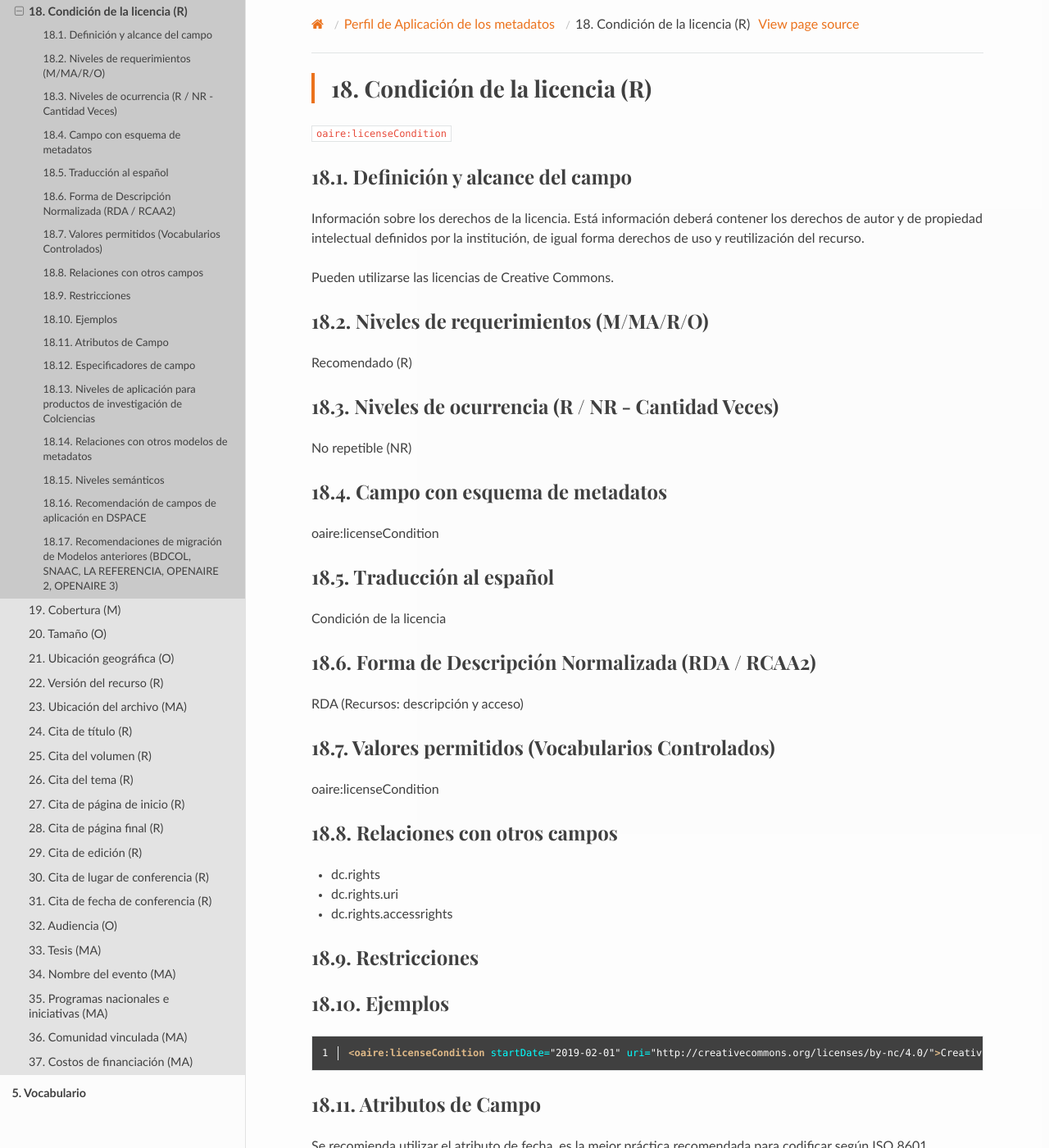
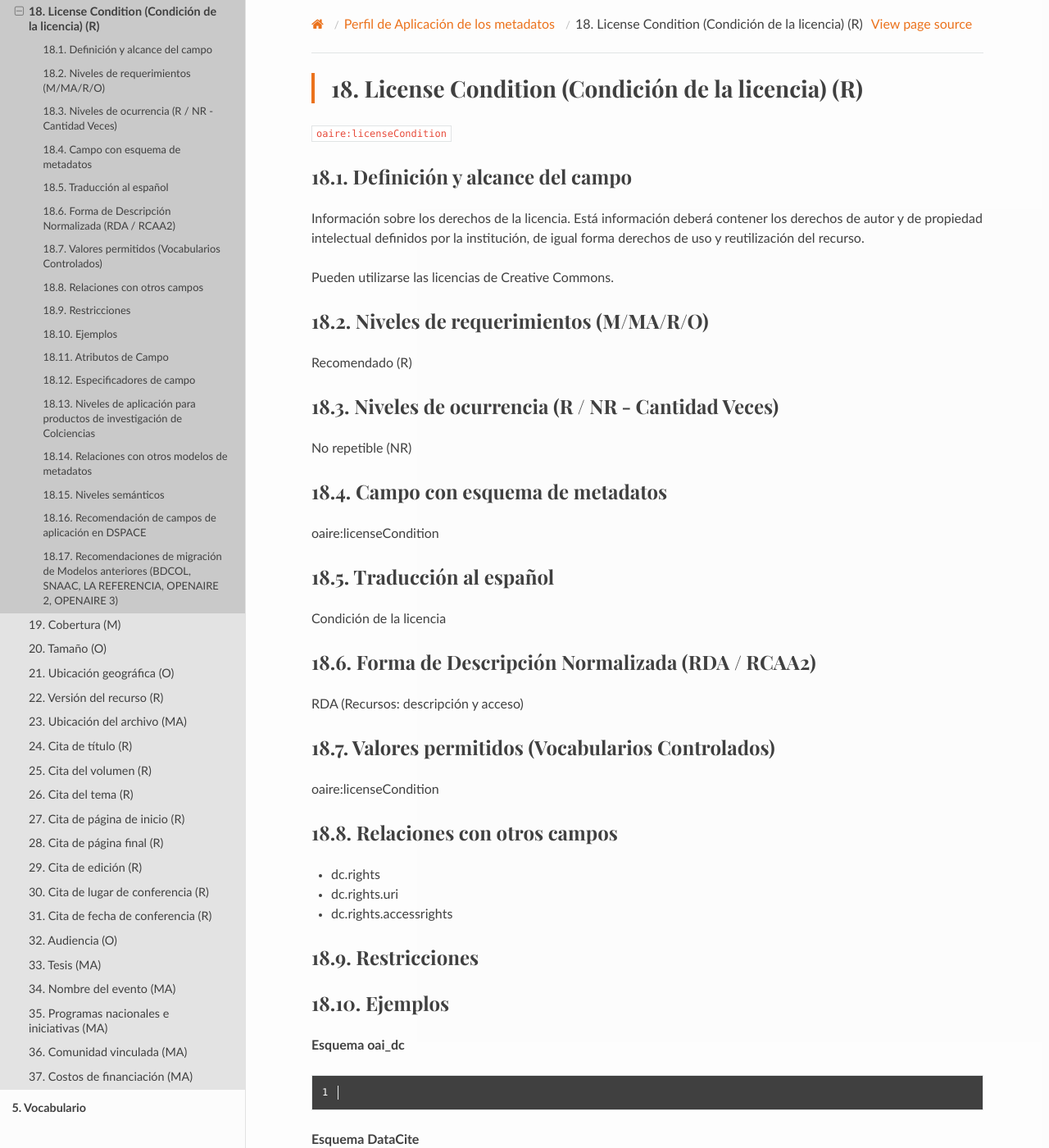
Before and after one commit to rcic/openaire4, a Sphinx documentation site: the page built from docs/field_licensecondition.rst, in a window 1280 px wide and 1400 px high. Shown: the whole window at 82% size. Built offline with Sphinx 7.4.7 and the Read the Docs theme 2.0.0, drawn with Linux system fonts in a browser that asks for light colours; some web fonts are replaced; a script that is not in the unit is left out; some of the changed text lies outside the part shown.

Commit message:
actualizacion

```diff
--- a/docs/field_licensecondition.rst
+++ b/docs/field_licensecondition.rst
@@ -1,7 +1,7 @@
 .. _aire:licenseCondition:
 
-Condición de la licencia (R)
-============================
+License Condition (Condición de la licencia) (R)
+================================================
 
 ``oaire:licenseCondition``
 
@@ -49,6 +49,27 @@ Restricciones
 Ejemplos
 --------
 
+**Esquema oai_dc**
+
+.. code-block:: xml
+   :linenos:
+
+**Esquema DataCite**
+
+.. code-block:: xml
+   :linenos:
+
+**Esquema xoai**
+
+.. code-block:: xml
+   :linenos:
+
+**Esquema xoai**
+
+.. code-block:: xml
+   :linenos:
+
+
 .. code-block:: xml
    :linenos:
 
```
